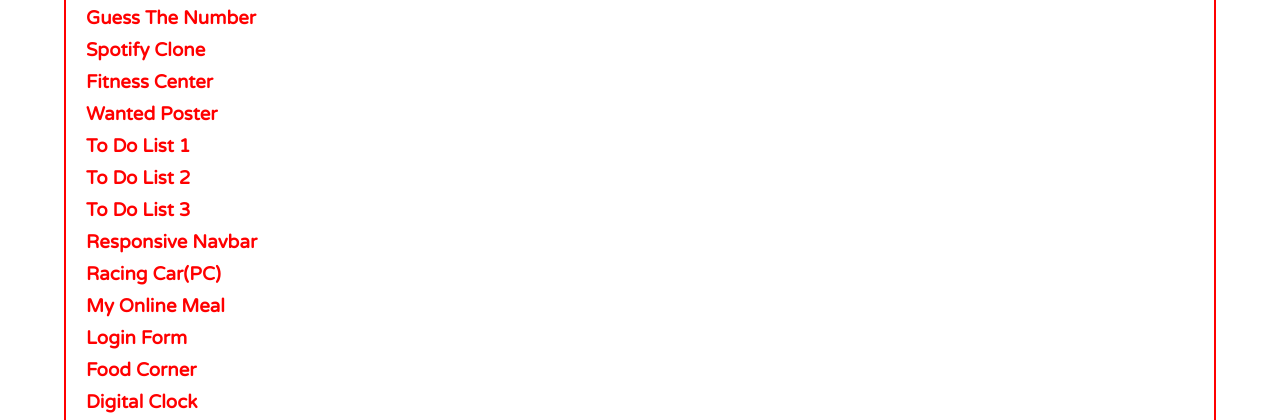
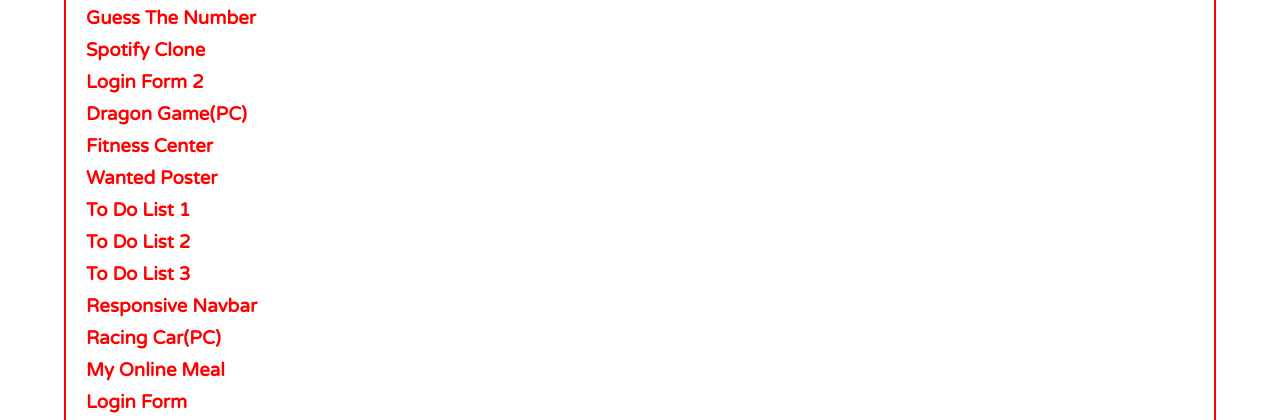
Before and after one commit to prashantyadav8301/myportfolio.github.io, a plain HTML site: page link.html in a window 1280 px wide. Shown: the part 355-775 px from the top of the page. Drawn offline with Linux system fonts and the light colour scheme; a web font is replaced by a local one.

Commit message:
2 links added

```diff
--- a/link.html
+++ b/link.html
@@ -41,6 +41,8 @@
                 <h3><a href="https://tic-tac-toe.naivecoder.tech">Tic-Tac-Toe Game</a></h3>
                 <h3><a href="https://guessme.naivecoder.tech">Guess The Number</a></h3>
                 <h3><a href="https://spotify.naivecoder.tech">Spotify Clone</a></h3>
+                <h3><a href="https://loginform2.naivecoder.tech">Login Form 2</a></h3>
+                <h3><a href="https://dragongame.naivecoder.tech">Dragon Game(PC)</a></h3>
                 <h3><a href="https://yadavfitnesscenter.naive-coder.me">Fitness Center</a></h3>
                 <h3><a href="https://wanted.naive-coder.me">Wanted Poster</a></h3>
                 <h3><a href="https://todolist.naive-coder.me">To Do List 1</a></h3>
```
